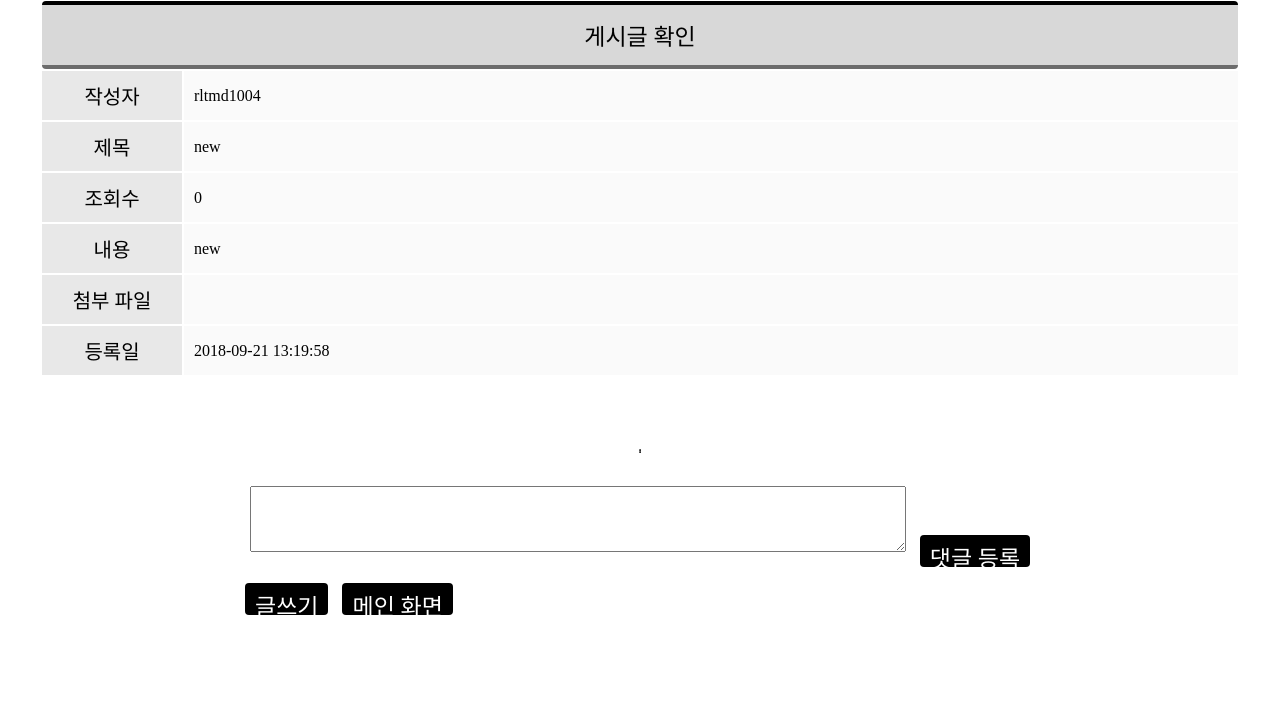
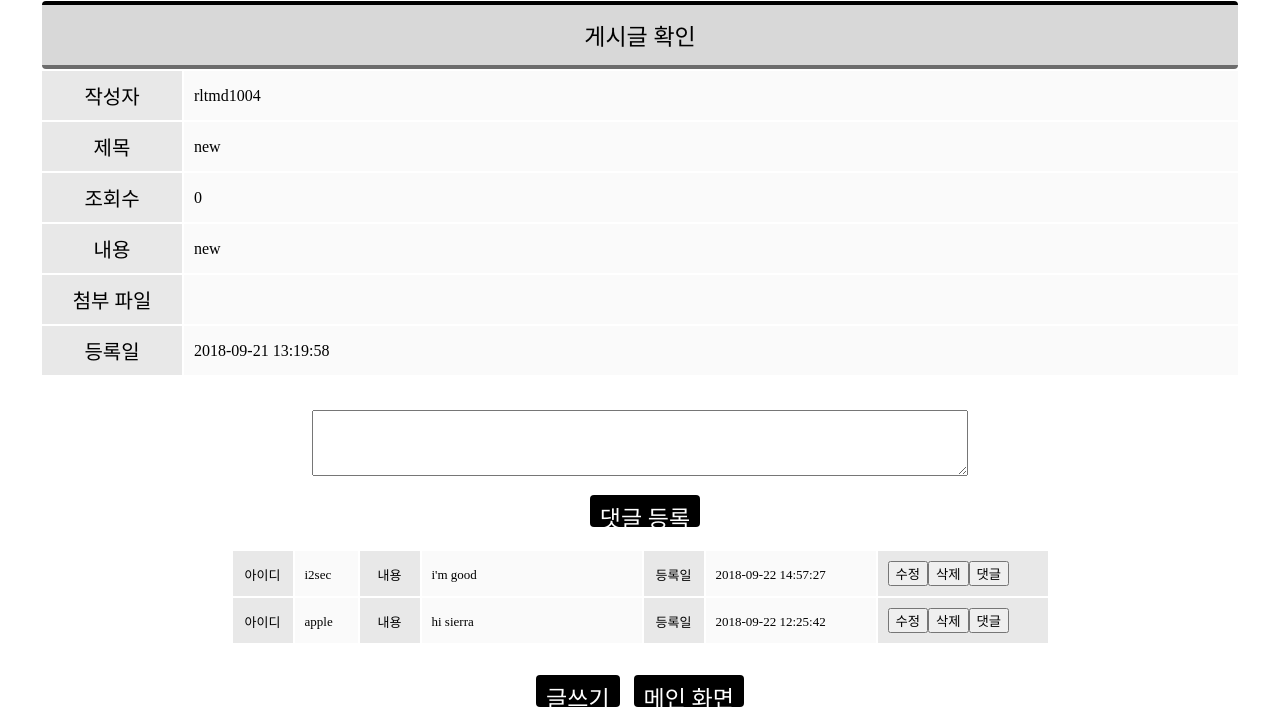
Before and after one commit to namkiseung/Python_website_Flask, a Flask app: page /read?num=4 in a window 1280 px wide. Shown: the part 303-1031 px from the top of the page. Before the commit the page ends 918 px from the top, so only its background shows below. Run offline with Flask 2, Linux system fonts and the light colour scheme; data comes from the database, SQL or seed files in the repository; both versions use the stored data as it was after the commit.

Commit message:
nothing...modify lil form

```diff
--- a/Namki/main.py
+++ b/Namki/main.py
@@ -118,7 +118,7 @@ def delete_noticedb(idx=""):
     db.close()
     return ''
 ####################################################################
-def save_noticedb(readidx="", userid="", content="", day=""):
+def save_noticedb_re(readidx="", userid="", content="", day=""):
      sql = 'INSERT INTO notice_board_re (originidx, id, content, day) VALUES ("{}","{}","{}","{}")'.format(readidx, userid, content, day)
      db = get_dbnotice_re()
      db.execute(sql)
@@ -128,7 +128,7 @@ def save_noticedb(readidx="", userid="", content="", day=""):
 
 def get_noticedb2_list(num):
     db = get_dbnotice_re()
-    sql = 'SELECT * FROM notice_board_re WHERE idx="{}" ORDER BY day desc'.format(num)
+    sql = 'SELECT * FROM notice_board_re WHERE originidx="{}" ORDER BY day desc'.format(num)
     rv = db.execute(sql)
     res = rv.fetchall()
     # chk = rv.fetchone()
@@ -149,13 +149,13 @@ def get_noticedb2_list(num):
 #     db.close()
 #     return ''
 
-# def delete_noticedb(idx=""):
-#     db = get_dbnotice_re()
-#     sql = 'DELETE FROM notice_board_re where idx="{}"'.format(idx)
-#     rv = db.execute(sql)
-#     db.commit()
-#     db.close()
-#     return ''
+def delete_noticedb(idx=""):
+    db = get_dbnotice_re()
+    sql = 'DELETE FROM notice_board_re where idx="{}"'.format(idx)
+    rv = db.execute(sql)
+    db.commit()
+    db.close()
+    return ''
 ####################################################################
 def save_user(ar_id, ar_pw, ar_name, ar_email, ar_phone):
     sql = 'INSERT INTO users (id, pw, name, email, phone) VALUES("{}", "{}", "{}", "{}", "{}")'.format(ar_id, ar_pw, ar_name, ar_email, ar_phone)
@@ -278,13 +278,13 @@ def logout():
 @app.route('/delete_user')
 def delete_user_action():
     delete_user(bye_user=session.get('id'))
-    return '<h1>User Info Delete success!!</h1><br><a href="/">continue</a>'
+    redirect(url_for('login'))
 
 @app.route('/mypage', methods=['GET', 'POST'])
 def mypage():
     if request.method == 'POST':
         update_user(n_name=request.form.get('name'), n_email=request.form.get('email'), n_phone=str(request.form.get('phone')))
-        return redirect(url_for('menetory'))
+        return redirect(url_for('me_read'))
     elif request.method == 'GET':
         return render_template('mypage.html',update_id=session.get('id'), update_name=session.get('name'), update_email=session.get('email'), update_phone=session.get('phone'), logon = menubar())
     return '<h1>Not Page</h1>'
@@ -297,16 +297,32 @@ def me_list():
     return render_template('list.html', data = r, logon = menubar())
 
 @app.route('/read', methods=['GET', 'POST'])
-def me_read():
+def me_read(num=None):
     if request.args.get('num') is not None:
         r=get_noticedb_read(idx_number=request.args.get('num'))
         rt = get_noticedb2_list(request.args.get('num'))
+        for x in rt:
+            print x[2]
+            print x[4]
+            print x[3]
         return render_template('read.html', search = r, logon = menubar(), user = session.get('id'), writerid=r[0][1], data_re=rt, currentpage=request.args.get('num'))
     if request.method == 'POST':
-        ori_num=request.form.get('currentpage') #게시글 idx번호
-        #save_noticedb(readidx=ori_num, userid=session.get('id'), content="", day=now.strftime('%Y-%m-%d %H:%M:%S'))
+        ori_num=request.form.get('currentPage') #게시글 idx번호
+        repple=request.form.get('commentContent')
+        print ori_num
+        print repple
+        save_noticedb_re(readidx=ori_num, userid=session.get('id'), content=repple, day=now.strftime('%Y-%m-%d %H:%M:%S'))
+    return redirect(url_for('me_read', num=ori_num)) #"<script>history.go(-1);</script>" #redirect(url_for('me_read'))
 
-    return render_template('read.html')
+# @app.route('/rep_update', methods=['GET', 'POST'])
+# def reupdate():
+#     return redirect(url_for('me_list'))
+
+@app.route('/rep_delete', methods=['GET', 'POST'])
+def reupdate(delnum=None): #, currentpage=None
+    print delnum
+    delete_noticedb("{}".format(delnum))
+    return redirect(url_for('me_read', num=currentpage))
 
 @app.route('/update', methods=['GET', 'POST'])
 def me_update():
@@ -326,7 +342,7 @@ def me_update():
 @app.route('/delete', methods=['GET'])
 def me_delete():
     if session.get('id') is not None:
-        if request.args.get('num') is not None:
+        if request.args.get('num') is not None:  #    request.method == "GET":
             delete_noticedb(idx=request.args.get('num'))
             "<script type='text/javascript'>alert('게시글이 삭제되었습니다.');</script>"
     return redirect(url_for('me_list'))
--- a/Namki/templates/read.html
+++ b/Namki/templates/read.html
@@ -3,6 +3,37 @@
 	<link rel="stylesheet" type="text/css" href="../static/style/mainStyle.css">
 	<meta http-equiv="Content-Type" content="text/html; charset=UTF-8">
 	<title>게시판 by namki</title>
+	<style type="text/css">
+		#sel_re_id
+		{
+			width: 40px;
+			height: 6px;
+		}
+		#sel_re_idinput
+		{
+			width: 43px;
+			height: 6px;
+		}
+		#sel_re_content
+		{
+			width: 40px;
+			height: 6px;
+		}
+		#sel_re_contentinput
+		{
+			width: 200px;
+			height: 6px;
+		}
+		#sel_re_date
+		{
+			width: 40px;
+			height: 6px;
+		}
+		#sel_re_dateinput{
+			width: 150px;
+			height: 6px;
+		}
+	</style>
 </head>
 <body>
 	<div id="mainBox">
@@ -58,47 +89,46 @@
 			</tr>
 		</table>
 	</div>
-	<div><br><br><br><br>
-
-		<table border="1">
+	<div><br>
 
 			<!-- ################################################################################################ -->
-			<table border="1">
-				{% for x_re in data_re %}
-				<tr>
-					<td class="middle">[아이디]</td>
-					<td>{{ x_re[2] }}</td>
-					<td class="middle">[등록일]</td>
-					<td>{{ x_re[4] }}</td>
-					<td class="middle">
-
-					</td>
-				</tr>
-				<tr>
-					<td class="middle">[내용]</td>
-					<td colspan="4" style="background-color: rgba(255, 255, 255, 0.1); text-align:left;">{{ x_re[3] }}</td>
-				</tr>
-				{% endfor %}
-
-			</table>
-			<br>
 			<div align="center">
 				<form action="/read" method="post">
-					<textarea name="commentContent" class="studyCommentContent"></textarea>
-					<input type="submit" value="댓글 등록">
-					<input type="hidden" name="studyType" value="">
+					<textarea name="commentContent" class="studyCommentContent"></textarea><br>
+					<input type="submit" value="댓글 등록" align="center">
 					<input type="hidden" name="currentPage" value="{{ currentpage }}">
 				</form>	</div>
 			</div>
 
 		</div>
-		<div id="blackBox">
-			<input type="button" value="글쓰기" onClick="location.href=''">
+		<br>
+			<table>
+				{% for x_re in data_re %}
+				<tr>
+					<td class="middle" id="sel_re_id"><font size="2pt">아이디</font></td>
+					<td style="background-color: rgba(200, 200, 200, 0.1);" id="sel_re_idinput"><font size="2pt">{{ x_re[2] }}</font></td>
+					<td class="middle" id="sel_re_content"><font size="2pt">내용</font></td>
+					<td colspan="4" id="sel_re_contentinput" style="background-color: rgba(200, 200, 200, 0.1);"><font size="2pt">{{ x_re[3] }}</font></td>
+					<td class="middle" id="sel_re_date"><font size="2pt">등록일</font></td>
+					<td id="sel_re_dateinput" style="background-color: rgba(200, 200, 200, 0.1);"><font size="2pt">{{ x_re[4] }}</font></td>
+
+
+					<td><button>수정</button><button onclick="location.href='/rep_delete?delnum={{x_re[0]}}&currentpage={{ currentpage }}'">삭제</button><button>댓글</button></td>
+				</tr>
+
+				{% endfor %}
+			</table>
+			<br>
+
+		<div id="blackBox" align="center">
+			<input type="button" value="글쓰기" onClick="location.href='/write'">
 			{% if logon == True and user == writerid %}
 			<input type="button" value="수정" onClick="location.href='/update?num={{search[0][0]}}'">
 			{% endif %}
-			<input type="button" value="메인 화면" onClick="location.href=''">
+			<input type="button" value="메인 화면" onClick="location.href='/list'">
 		</div>
+
+
 
 	</body>
 	</html>
```
Also changed, not shown: Namki/db/noticeboard_re.db, Namki/db/user.db.
